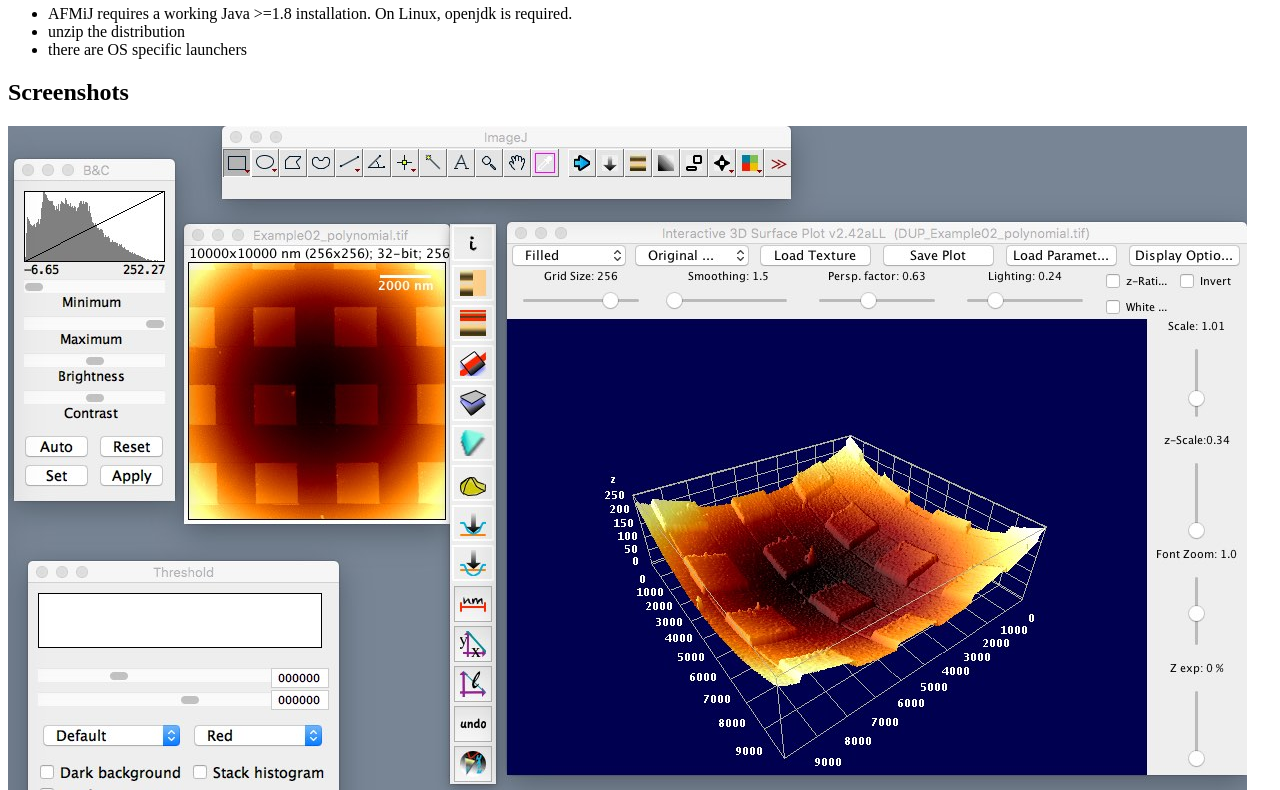
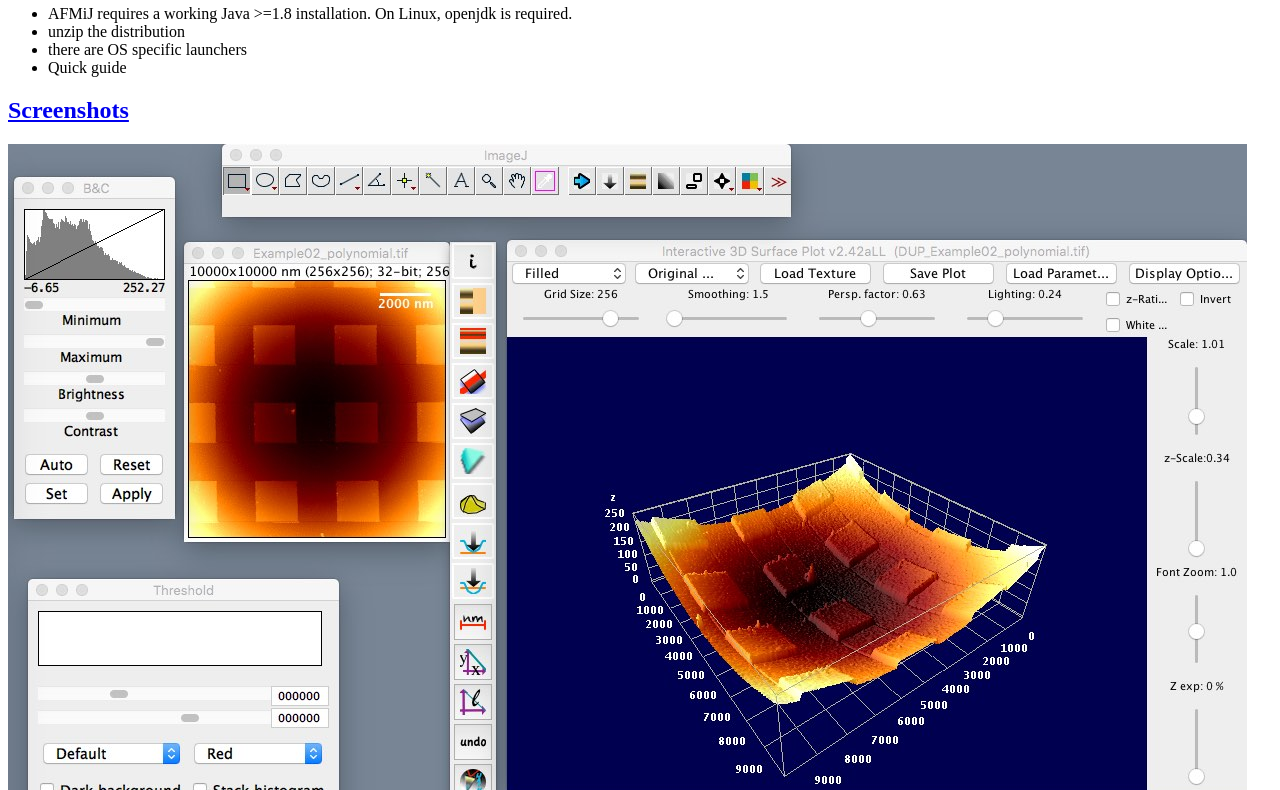
Before and after one commit to AFMiJ/AFMiJ, a plain HTML site: page docs/index.html in a window 1280 px wide. Shown: the part 50-840 px from the top of the page. Drawn offline with Linux system fonts and the light colour scheme.

Commit message:
Update index.html

```diff
--- a/docs/index.html
+++ b/docs/index.html
@@ -9,6 +9,7 @@
 		<li>AFMiJ requires a working Java >=1.8 installation. On Linux, openjdk is required.</li>
 		<li>unzip the distribution</li>
 		<li>there are OS specific launchers</li>
+		<li> Quick guide <A HREF="AFMiJ_QuickStart.pdf"> </li>
 	</ul>
 	<h2> Screenshots</h2>
 	<img src="Screenshot_AFMiJ_OSX.jpg" alt="OSX Screenshot">
```
